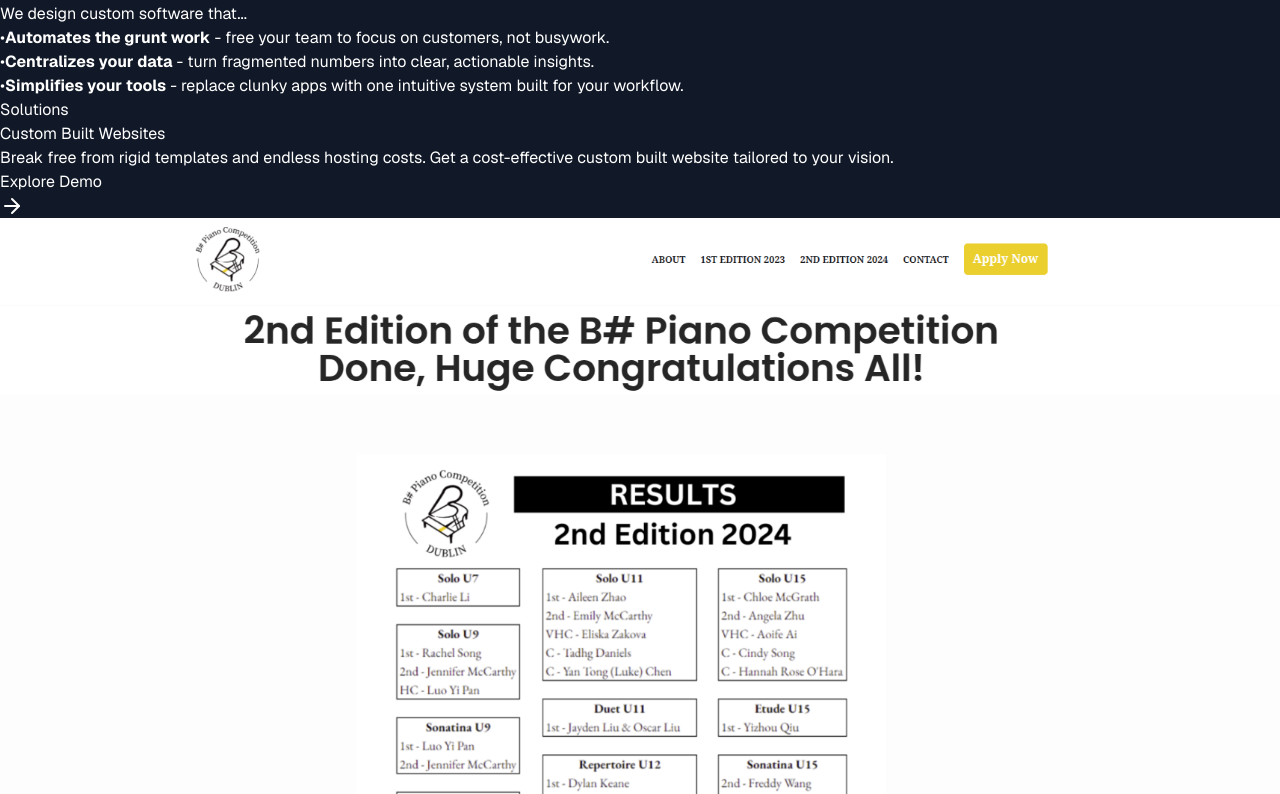
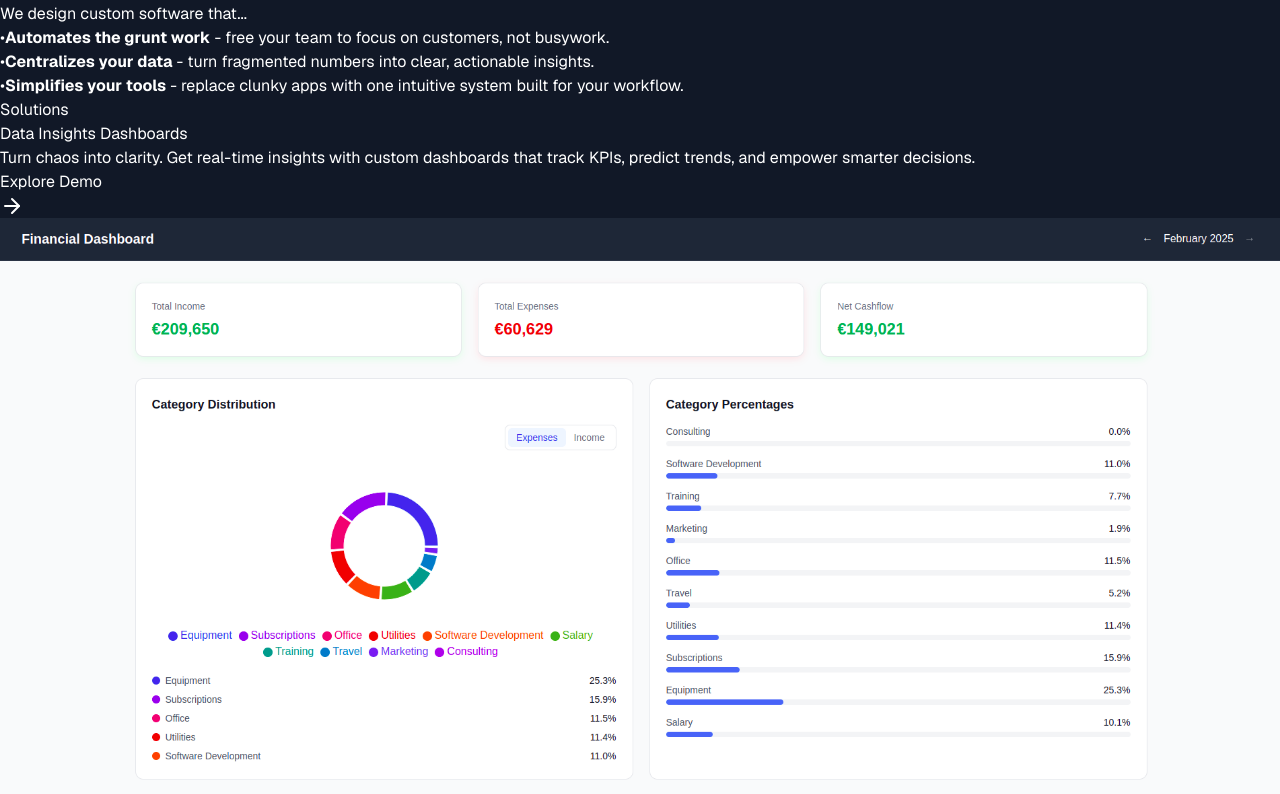
Before and after one commit to gerry004/gerry-yang-ie, a Next.js app: page / in a window 1280 px wide. Shown: the part 5646-6440 px from the top of the page. Built offline with nearby package versions, Linux system fonts and the light colour scheme.

Commit message:
custom website

```diff
--- a/src/app/page.tsx
+++ b/src/app/page.tsx
@@ -316,12 +316,6 @@ export default function Home() {
 
 const projects = [
   {
-    title: "Custom Built Websites",
-    description: "Break free from rigid templates and endless hosting costs. Get a cost-effective custom built website tailored to your vision.",
-    image: "/besharp.png",
-    demoUrl: "https://besharppiano.ie/"
-  },
-  {
     title: "Data Insights Dashboards",
     description: "Turn chaos into clarity. Get real-time insights with custom dashboards that track KPIs, predict trends, and empower smarter decisions.",
     image: "/finance-dashboard.png",
```
